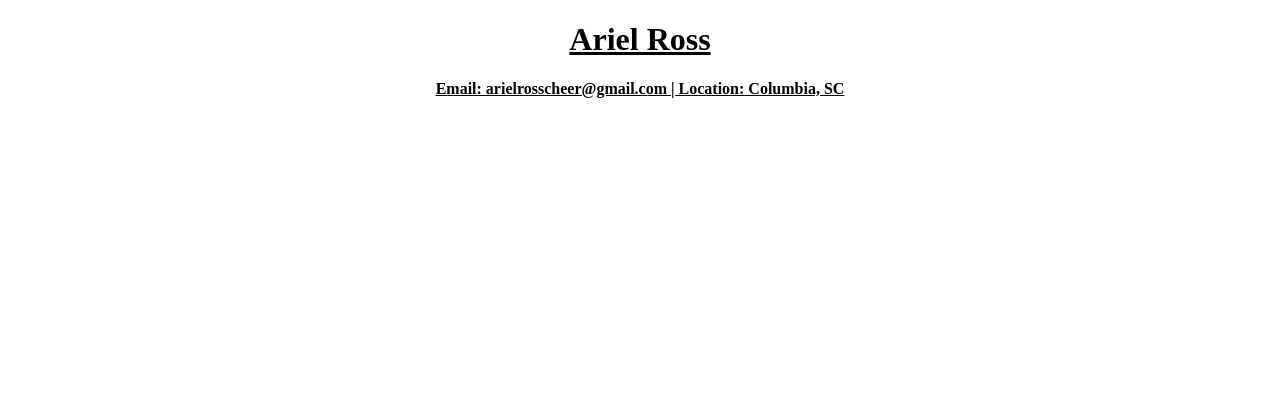
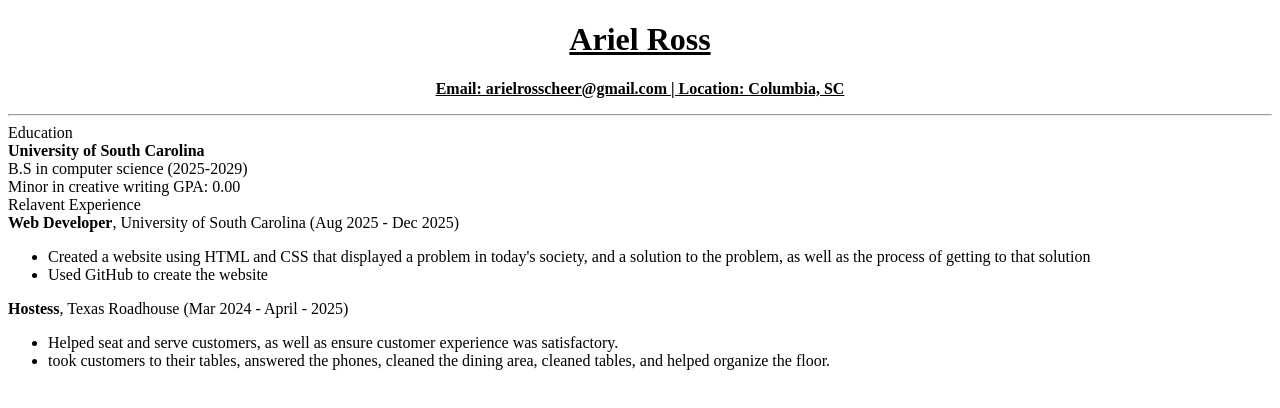
Before and after one commit to Ariel-Ross07/Ariel-Ross07.github.io, a plain HTML site: page resume.html in a window 1280 px wide. Drawn offline with Linux system fonts and the light colour scheme.

Commit message:
resume test

```diff
--- a/resume.html
+++ b/resume.html
@@ -5,9 +5,41 @@
         <link rel = "stylesheet" href = "resume.css">
     </head>
     <body>
+        <div class = "header">
         <header>
             <h1>Ariel Ross</h1>
             <p>Email: arielrosscheer@gmail.com | Location: Columbia, SC</p>
         </header>
+        <hr>
+        <div>
+        <div class = "section">
+            <div class = "section-title">Education</div>
+            <div class = "section-content">
+                <b>University of South Carolina</b><br>
+                B.S in computer science (2025-2029)<br>
+                Minor in creative writing
+                GPA: 0.00
+            </div>
+        </div>
+
+        <div c.ass = "section">
+            <div class = "section-title">Relavent Experience</div>
+            <div c.ass = " section-content">
+                <b>Web Developer</b>, University of South Carolina (Aug 2025 - Dec 2025)
+                <ul>
+                    <li>Created a website using HTML and CSS that displayed a problem in today's society, and
+                        a solution to the problem, as well as the process of getting to that solution</li>
+                    <li>Used GitHub to create the website</li>
+                </ul>
+                <b>Hostess</b>, Texas Roadhouse (Mar 2024 - April - 2025)
+                <ul>
+                    <li>Helped seat and serve customers, as well as ensure customer experience was satisfactory.</li>
+                    <li>took customers to their tables, answered the phones, cleaned the dining area, cleaned
+                        tables, and helped organize the floor.</li>
+                </ul>
+
+            </div>
+        </div>
+
     </body>
 </html>
```
